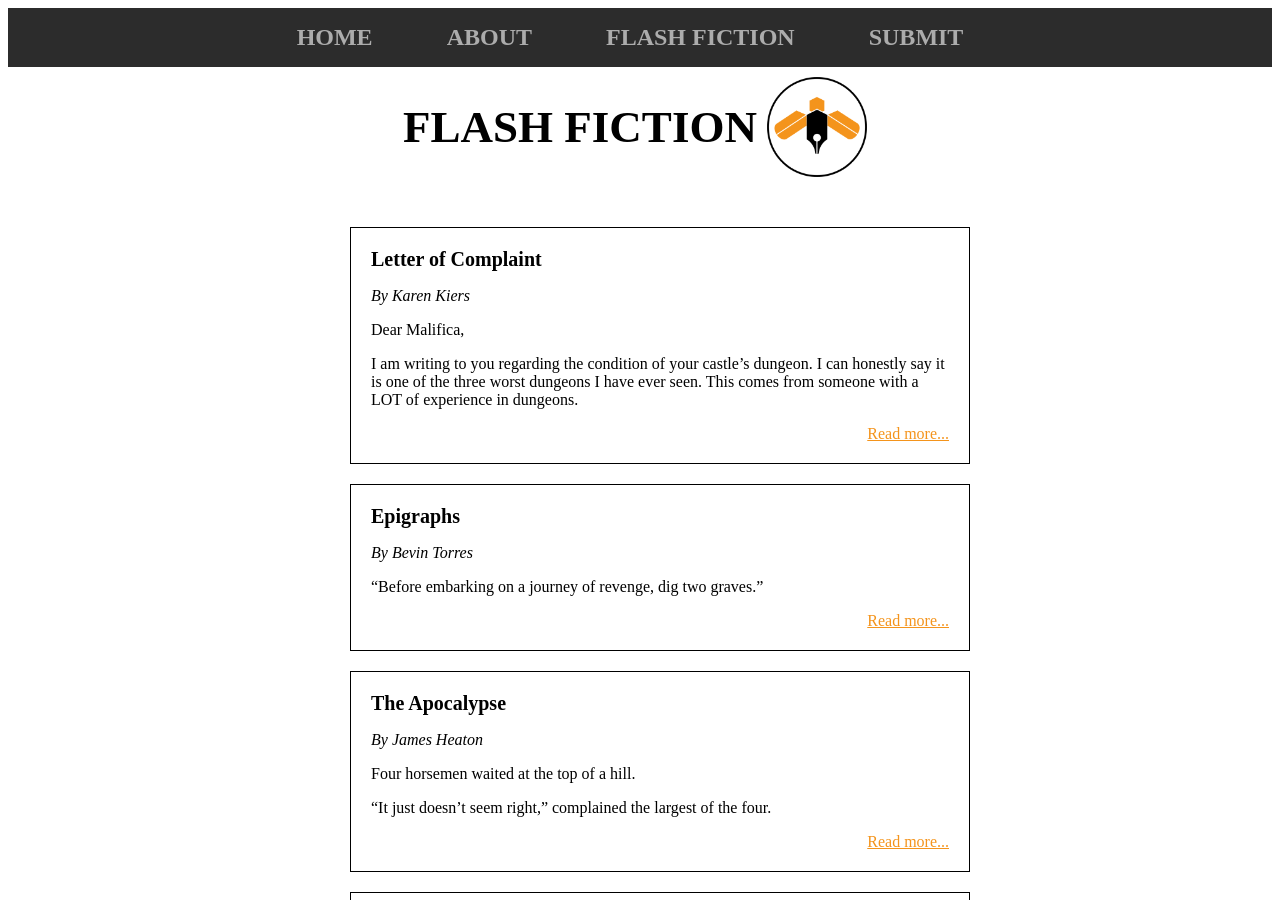
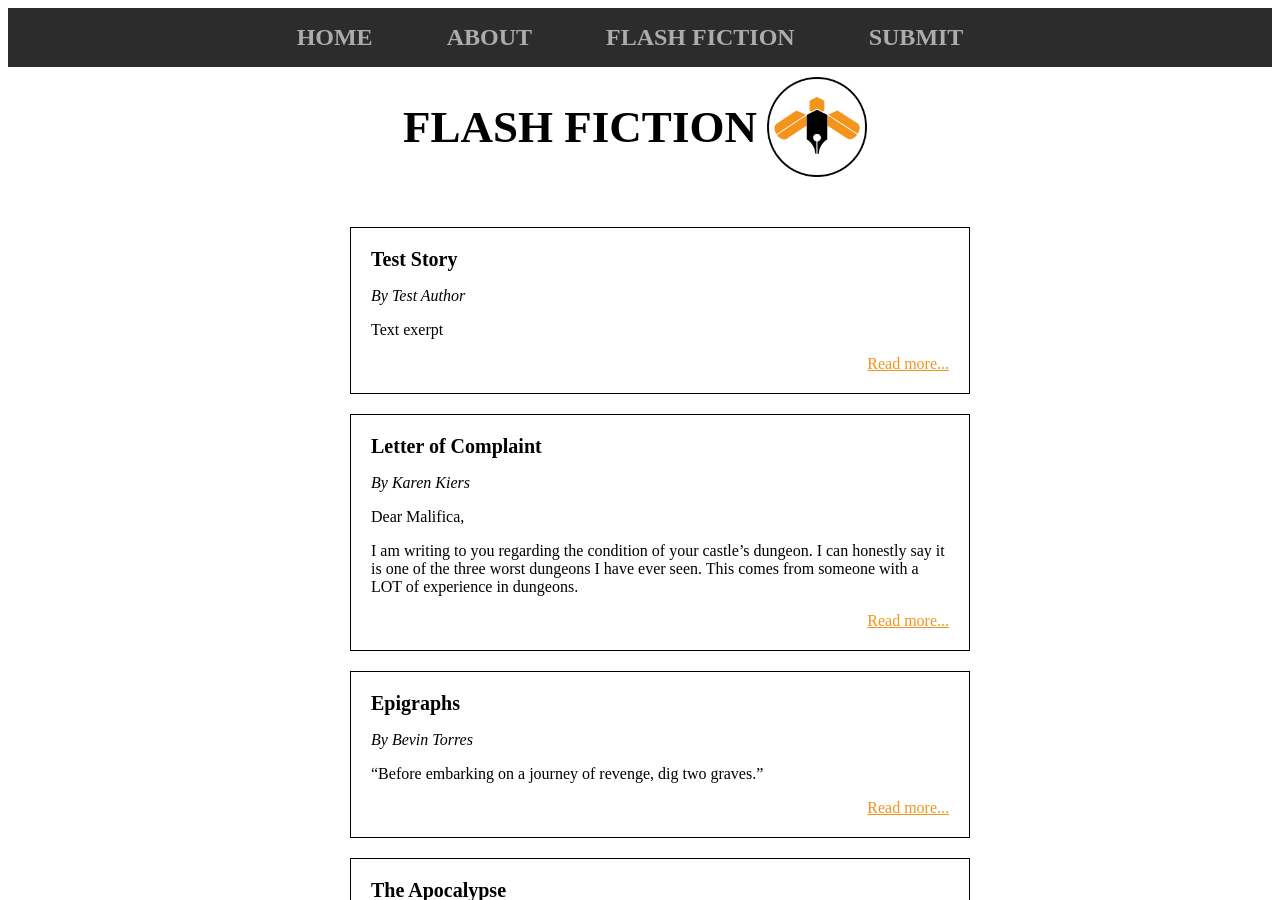
Before and after one commit to jwheatonumich/stinger-stories, a Jekyll site: the page built from flash.markdown, in a window 1280 px wide and 900 px high. Built offline with Jekyll 4.4.1, drawn with Linux system fonts in a browser that asks for light colours.

Commit message:
Added test story

```diff
--- a/_posts/2020-08-04-letter-of-complaint.markdown
+++ b/_posts/2020-08-04-letter-of-complaint.markdown
@@ -2,7 +2,7 @@
 layout: post
 title: "Letter of Complaint"
 author: "Karen Kiers"
-date:   2020-08-04s 20:06:54 -0500
+date:   2020-08-04 20:06:54 -0500
 excerpt_separator: <!--more-->
 permalink: /:title
 categories:
--- /dev/null
+++ b/_posts/2020-08-05-Test Story.markdown
@@ -0,0 +1,14 @@
+---
+layout: post
+title: "Test Story"
+author: "Test Author"
+date:   2020-08-05 20:06:54 -0500
+excerpt_separator: <!--more-->
+permalink: /:title
+categories:
+---
+
+Text exerpt
+<!--more-->
+
+Test text
```
